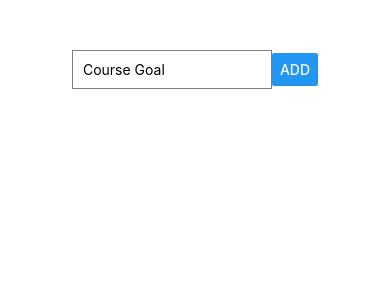
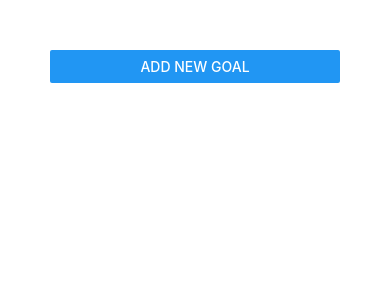
Before and after one commit to myk245/react-native-intro, a React Native app: screen / in a window 390 px wide. Shown: the top 300 px of the page. Built offline with nearby package versions, Linux system fonts and the light colour scheme.

Commit message:
add modal

```diff
--- a/App.js
+++ b/App.js
@@ -1,14 +1,17 @@
 import React, { useState } from 'react';
-import { StyleSheet, View, FlatList} from 'react-native';
+import { StyleSheet, View, FlatList, Button} from 'react-native';
 // custom components
 import GoalItem from './Components/GoalItem';
 import GoalInput from './Components/GoalInput';
 
 const App = () => {
   const [courseGoals, setCourseGoals] = useState([]);
+  // controls whether add goal modal is visible or not
+  const [addMode, setAddMode] = useState(false);
 
   const addGoalHandler = goalItem => {
-    setCourseGoals(currentGoals => [...currentGoals, { id: Math.random().toString(), value: goalItem }])
+    setCourseGoals(currentGoals => [...currentGoals, { id: Math.random().toString(), value: goalItem }]);
+    setAddMode(false);
   };
 
   const removeGoalHandler = goalId => {
@@ -19,7 +22,8 @@ const App = () => {
 
   return (
     <View style={styles.screen}>
-      <GoalInput onAddGoal={addGoalHandler} />
+      <Button title="Add New Goal" onPress={() => setAddMode(true)}/>
+      <GoalInput visible={addMode} onAddGoal={addGoalHandler} />
       <FlatList
         data={courseGoals}
         renderItem={itemData =>
--- a/Components/GoalInput.js
+++ b/Components/GoalInput.js
@@ -1,5 +1,5 @@
 import React, {useState} from 'react';
-import { View, TextInput, Button, StyleSheet } from 'react-native';
+import { View, TextInput, Button, StyleSheet, Modal } from 'react-native';
 
 const GoalInput = props => {
    const [enteredGoal, setEnteredGoal] = useState('');
@@ -9,6 +9,7 @@ const GoalInput = props => {
    };
 
    return (
+      <Modal visible={props.visible} animationType="slide">
          <View style={styles.inputContainer}>
             <TextInput
                style={styles.textInput}
@@ -21,12 +22,13 @@ const GoalInput = props => {
                onPress={() => props.onAddGoal(enteredGoal)}
             />
          </View>
+      </Modal>
    )
 };
 
 const styles = StyleSheet.create({
    inputContainer: {
-      flexDirection: 'row',
+      flex: 1,
       justifyContent: 'center',
       alignItems: 'center'
    },
```
Lines whose indentation alone changed are shown as unchanged.
